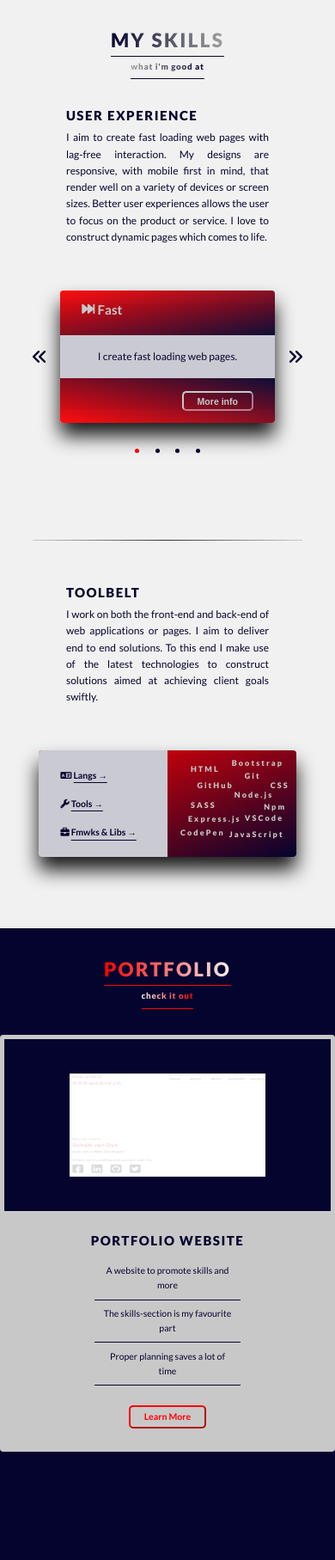
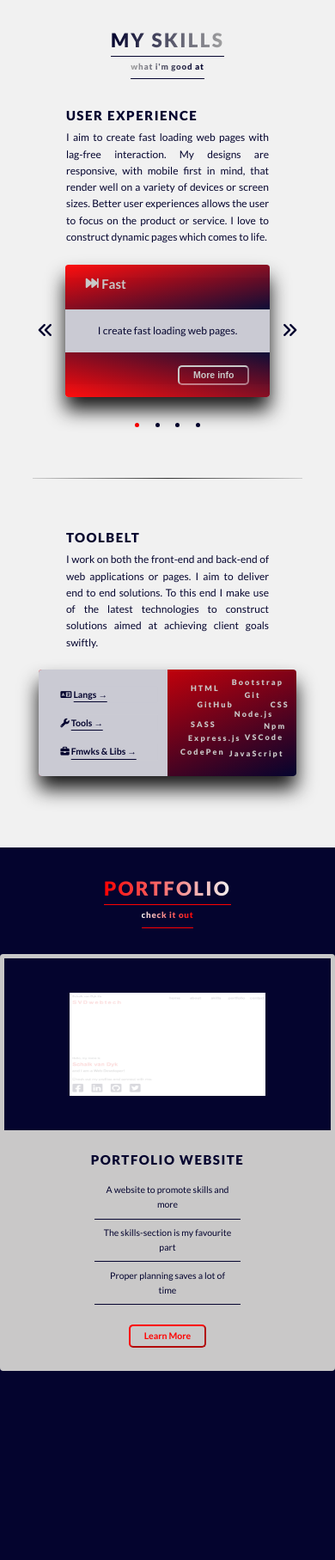
Before and after one commit to SVDwebtech/profile001, a web app: file index.html in a window 390 px wide. Shown: the part 1695-3510 px from the top of the page at 86% size. Run offline with its HTML, style and script files only (its server is not run), Linux system fonts and the light colour scheme; some libraries are stand-ins or nearby versions.

Commit message:
add media-queries for phone size - phone550x750
    * media-queries for skills-section

```diff
--- a/css/styles.css
+++ b/css/styles.css
@@ -1830,6 +1830,11 @@
     margin: 8.5rem 0 2rem;
   }
 }
+@media (max-width: 34.38em) {
+  .skills__content hr {
+    margin: 3rem 0 3rem;
+  }
+}
 .skills__contAbove {
   display: flex;
   flex-direction: row;
@@ -1862,6 +1867,11 @@
     order: 1;
   }
 }
+@media (max-width: 34.38em) {
+  .skills__contAbove--description {
+    margin-bottom: 3rem;
+  }
+}
 .skills__contAbove--carousel {
   width: 45%;
 }
@@ -1882,6 +1892,11 @@
     width: 110%;
   }
 }
+@media (max-width: 34.38em) {
+  .skills__contAbove--carousel {
+    width: 105%;
+  }
+}
 .skills__contBelow {
   display: flex;
   flex-direction: row;
@@ -1914,6 +1929,11 @@
     width: 75%;
     margin-bottom: 7rem;
     order: 1;
+  }
+}
+@media (max-width: 34.38em) {
+  .skills__contBelow--description {
+    margin-bottom: 3rem;
   }
 }
 .skills__contBelow--toolsContainer {
--- a/sass/pages/_home.scss
+++ b/sass/pages/_home.scss
@@ -210,6 +210,10 @@
 				margin: 8.5rem 0 2rem;
 			}
 
+			@include respond(phone550) {
+				margin: 3rem 0 3rem;
+			}
+
 			@include respond(phone300and650) {
 				// see if the horizontal line presents well before increasing the thickness again
 				// height: 3px;
@@ -246,6 +250,10 @@
 				order: 1;
 			}
 
+			@include respond(phone550) {
+				margin-bottom: 3rem;
+			}
+
 			@include respond(phone300and650) {
 				margin-bottom: 3rem;
 			}
@@ -265,6 +273,10 @@
 
 			@include respond(phone-small) {
 				width: 110%;
+			}
+
+			@include respond(phone550) {
+				width: 105%;
 			}
 
 			@include respond(phone300and650) {
@@ -302,6 +314,10 @@
 				width: 75%;
 				margin-bottom: 7rem;
 				order: 1;
+			}
+
+			@include respond(phone550) {
+				margin-bottom: 3rem;
 			}
 
 			@include respond(phone300and650) {
```
